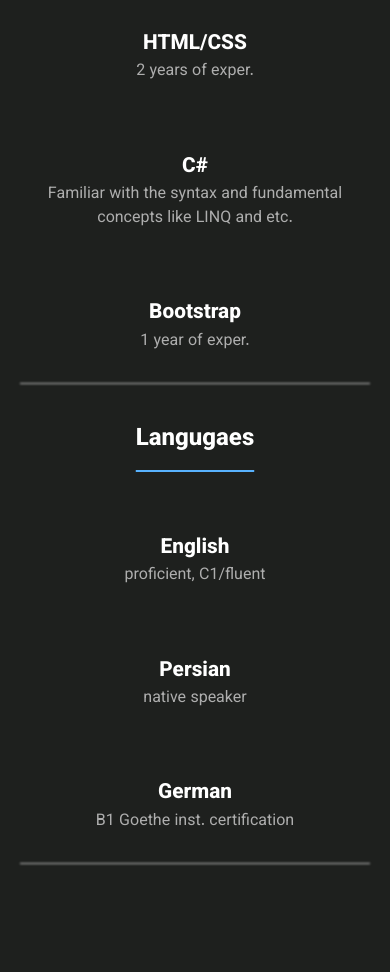
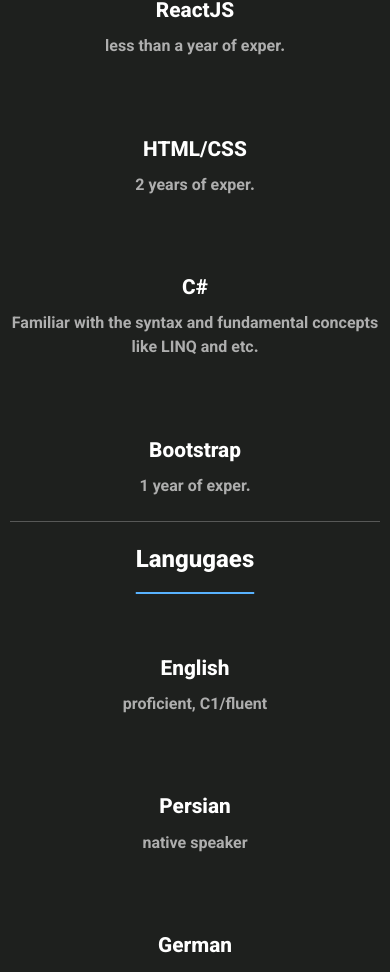
Before and after one commit to pedramjlo/PORTFOLIO, a React (Create React App) app: page / in a window 390 px wide. Shown: the part 1811-2783 px from the top of the page. Before the commit the page ends 2715 px from the top, so only its background shows below. Built offline with nearby package versions, Linux system fonts and the light colour scheme.

Commit message:
added projects sect

```diff
--- a/src/App.js
+++ b/src/App.js
@@ -5,7 +5,7 @@
 import './App.css';
 import './components/i18n';
 
-import Home from './components/Home';
+import Home from './components/home';
 
 function App() {
   return (
--- /dev/null
+++ b/src/components/GoToBtn.jsx
@@ -0,0 +1,44 @@
+import React, { useEffect, useState } from 'react';
+import useMediaQuery from './MediaQuery';
+
+import { useTranslation } from 'react-i18next';
+import i18n from 'i18next';
+
+import '../styles/gotobtn.css';
+
+
+const GoToButton = (value) => {
+
+    const isMobile = useMediaQuery('(max-width: 768px)');
+
+
+    const { t } = useTranslation();
+
+
+
+    const currentLanguage = (lng) => {
+        if (lng === "fa") {
+            document.body.style.direction = "rtl";
+        } else {
+            document.body.style.direction = "ltr";
+        }
+    };
+
+    useEffect(() => {
+        currentLanguage(i18n.language);
+    }, [i18n.language]);
+
+    return(
+        <div>
+            {isMobile ? (
+                <button type="button" class="btn btn-secondary" style={{ backgroundColor: "#58B2FE" }}>{t('gotoButton')}</button>
+            ) : (
+                <div>
+
+                </div>
+            )}
+        </div>
+    );
+};
+
+export default GoToButton;
--- a/src/components/Projects.jsx
+++ b/src/components/Projects.jsx
@@ -0,0 +1,78 @@
+import React, { useEffect } from 'react';
+import useMediaQuery from './MediaQuery';
+
+import { useTranslation } from 'react-i18next';
+import i18n from 'i18next';
+
+import DaeiAli from '../images/daeiALi.webp';
+import Django from '../images/django.webp'
+
+
+import '../styles/projects.css';
+import GoToButton from './GoToBtn';
+
+
+const Projects = () => {
+
+    const { t } = useTranslation();
+
+    const isMobile = useMediaQuery('(max-width: 768px)');
+
+    return(
+        <div>
+            {isMobile ? (
+                <div className='section-container'>
+
+                    <div className='section-title-container'>
+                        <span className='section-title'>{t('projects')}</span>
+                    </div>
+
+                    <div className='section-body'>
+                        <img src={DaeiAli} alt="Daei Ali" />
+                        <div className='section-item'>
+                            <span className='project-title'>{t('daeiAli')}</span>
+                            <span className='project-ingreds'>{t('daeiAliingreds')}</span>
+                            <span className='project-date'>{t('daeiAliDelivery')}</span>
+                            <span className='project-explain'>{t('daeiAliExplain')}</span>
+                            <GoToButton />
+                        </div>
+
+                    </div>
+
+                    <div class="separator"></div>
+
+                    <div className='section-body'>
+                        <img src={Django} alt="Blog app" />
+                        <div className='section-item'>
+                            <span className='project-title'>{t('blogApp')}</span>
+                            <span className='project-ingreds'>{t('blogAppingreds')}</span>
+                            <span className='project-explain'>{t('blogAppExplain')}</span>
+                            <GoToButton />
+                        </div>
+
+                    </div>
+
+                    <div className='section-body'>
+                        <img src={Django} alt="todo list" />
+                        <div className='section-item'>
+                            <span className='project-title'>{t('todoApp')}</span>
+                            <span className='project-ingreds'>{t('todoAppingreds')}</span>
+                            <span className='project-explain'>{t('todoAppExplain')}</span>
+                            <GoToButton />
+                        </div>
+
+                    </div>
+
+                    <div class="separator"></div>
+
+                </div>
+            ): (
+                <div>
+
+                </div>
+            )}
+        </div>
+    );
+};
+
+export default Projects;
--- a/src/components/home.jsx
+++ b/src/components/home.jsx
@@ -7,6 +7,7 @@
 import { useTranslation } from 'react-i18next';
 import Hero from './Hero';
 import Languages from './languages';
+import Projects from './Projects';
 
 
 
@@ -36,12 +37,12 @@
                 <div className='container main'>
                     <Navbar />
                     <Hero />
-                    <div class="separator"></div>
+                    <hr />
                     <PrimarySkills />
-                    <div class="separator"></div>
+                    <hr />
                     <Languages />
-                    <div class="separator"></div>
-
+                    <hr />
+                    <Projects />
                 </div>
 
             ) : (
--- a/src/components/i18n.jsx
+++ b/src/components/i18n.jsx
@@ -55,6 +55,8 @@
               "blogAppExplain": "CRUD app, RestFUL API views, rest framework, Django, user authentication & registration, upvote/downvote posts, users allowed to create post only when the Author role is granted.",
 
               "todoApp": "لیست کار ها - To Do list App",
+              "todoAppingreds": "Python, Django, template system(HTML+CSS+Javascript), MySQL, Bootstrap",
+              "todoAppExplain": "اپلیکیشن لیست کارها، با قابلیت احراز هویت و ساخت کار ها و ویرایش قابلیت های کار ها از جمله پین کردن، تعیین تاریخ انجام، اضافه و حذف حساب کاربری و کار ها, و دریافت نوتیفیکیشن قبل از اتمام مهلت انجام کارها...",
 
               "pythonCertExplain": "برنامه نویسی پیشرفته پایتون",
               "DjangoCertExplain": "جامپ بک اند با جنگو",
@@ -109,6 +111,9 @@
             "blogAppingreds": "Python3, Django, Rest Framework, RestAPI Views, Serializers, MySQL",
 
             "todoApp": "To-do-list Application",
+            "todoAppExplain": "A to-do list application with authentication capabilities, task creation, and editing features such as pinning, setting due dates, adding and deleting user accounts and tasks, and receiving notifications before task deadlines.",
+
+
 
             "pythonCertExplain": "Advanced Python Programming and Object-Oriented Thinking Course",
             "DjangoCertExplain": "Professional Project-Oriented Course in Backend Development with Django",
@@ -161,6 +166,7 @@
             "blogAppingreds": "Python3, Django, Rest Framework, RestAPI Views, Serializers, MySQL",
 
             "todoApp": "To-Do-Liste Anwendung",
+            "todoAppExplain": "Eine To-Do-Listen-Anwendung mit Authentifizierungsfunktionen, Aufgaben-Erstellung und Bearbeitungsfunktionen wie Anheften, Festlegen von Fälligkeitsdaten, Hinzufügen und Löschen von Benutzerkonten und Aufgaben sowie dem Erhalt von Benachrichtigungen vor Ablauf der Aufgabenfristen.",
 
             "pythonCertExplain": "Advanced Python Programming and Object-Oriented Thinking Course",
             "DjangoCertExplain": "Berufsorientierter, projektbezogener Kurs in Backend-Entwicklung mit Django",
--- a/src/index.css
+++ b/src/index.css
@@ -5,6 +5,7 @@
 
   font-family: "Vazirmatn", sans-serif;
   font-style: normal;
+  font-weight: 700;
 
   -webkit-font-smoothing: antialiased;
   -moz-osx-font-smoothing: grayscale;
@@ -26,18 +27,10 @@
 .container.main {
   display: flex;
   flex-direction: column;
-  padding: 20px auto;
 
 }
 
-.separator {
-  width: 100%;
-  height: 0.2px;
-  background-color: silver;
 
-  margin: 20px 0;
-  filter: blur(1px);
-}
 
 .section-title {
   font-weight: 800;
@@ -50,12 +43,16 @@
 
 
 
+
 @media only screen and (min-width: 375px) {
   /* Styles for iPhone SE 2020 */
+  .skill-explain {
+    transform: translateY(-1vh);
+  }
+
   .container.main {
     display: flex;
     flex-direction: column;
-    padding: 20px 20px;
 
   }
 
@@ -66,6 +63,21 @@
   .section-container {
     display: flex;
     text-align: center;
+  }
+
+  .project-title {
+    color: #58B2FE;
+    font-size: 1.3em;
+    font-weight: 800;
+  }
+
+  .project-ingreds {
+    color: #AEAEAE;
+    font-size: 0.8rem;
+  }
+
+  .project-date {
+    color: #A3F88F;
   }
 
 }
--- /dev/null
+++ b/src/styles/gotobtn.css
@@ -0,0 +1,3 @@
+button {
+    width: 45vw;
+}
--- a/src/styles/primaryskills.css
+++ b/src/styles/primaryskills.css
@@ -18,7 +18,6 @@
         display: flex;
         flex-direction: column;
         gap: 8vh;
-        padding: 0.8rem;
     }
 
     .container-item {
--- /dev/null
+++ b/src/styles/projects.css
@@ -0,0 +1,35 @@
+@media only screen and (min-width: 375px) {
+    /* Styles for iPhone SE 2020 */
+    .section-body {
+        display: flex;
+        flex-direction: column;
+        justify-content: center;
+        align-items: center;
+    }
+    .section-body img {
+        width: 80vw;
+        height: 45vh;
+        border-radius: 15px;
+    }
+
+    .section-item {
+        display: flex;
+        flex-direction: column;
+        gap: 1rem;
+    }
+
+    .skill-explain {
+        font-size: 1em;
+    }
+
+}
+
+@media only screen and (min-width: 414px) {
+    /* Styles for iPhone 15 */
+
+}
+
+@media only screen and (min-width: 430px) {
+    /* Styles for iPhone 15 Pro Max */
+
+}
```
Also changed, not shown: src/components/languages.jsx (+0 -7 lines).
